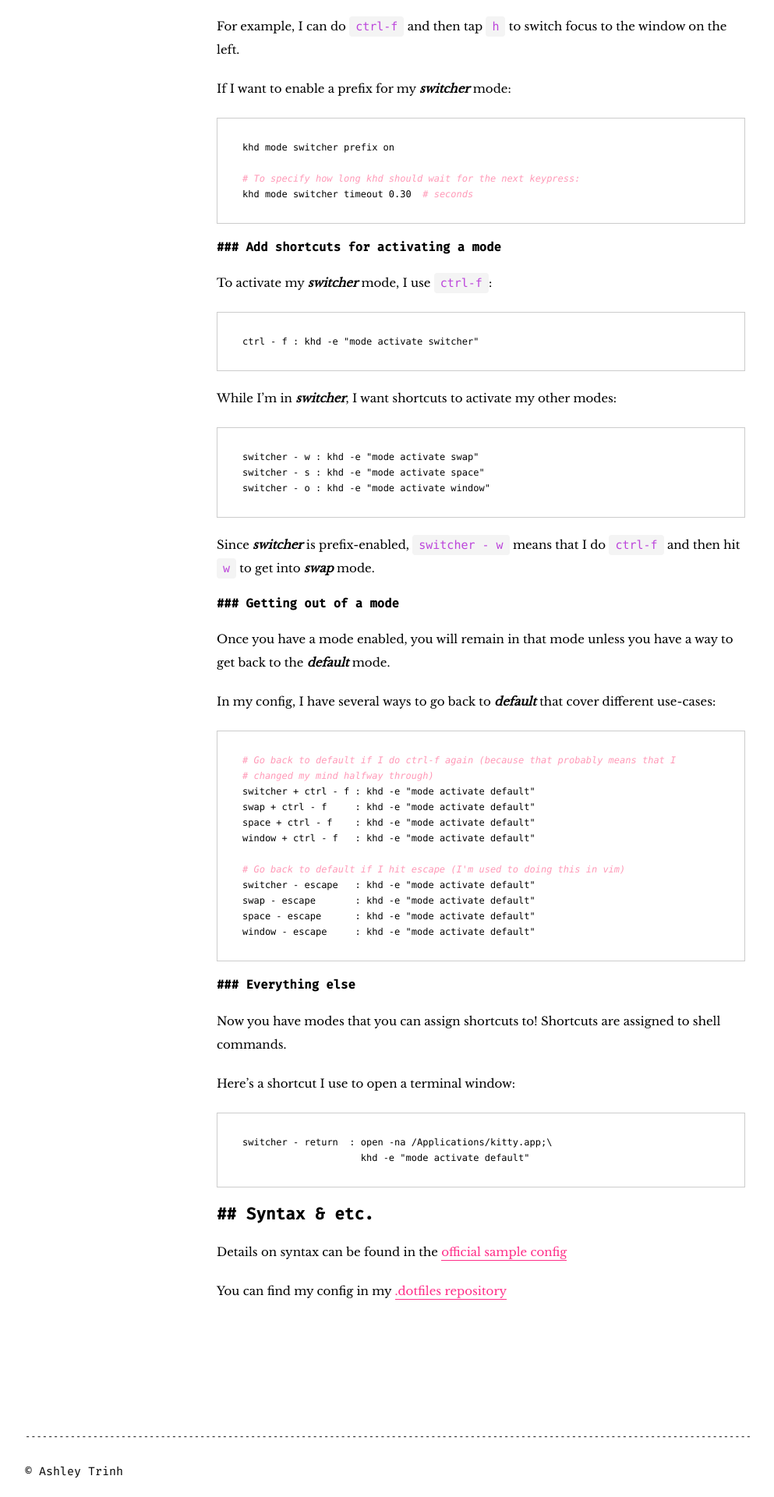
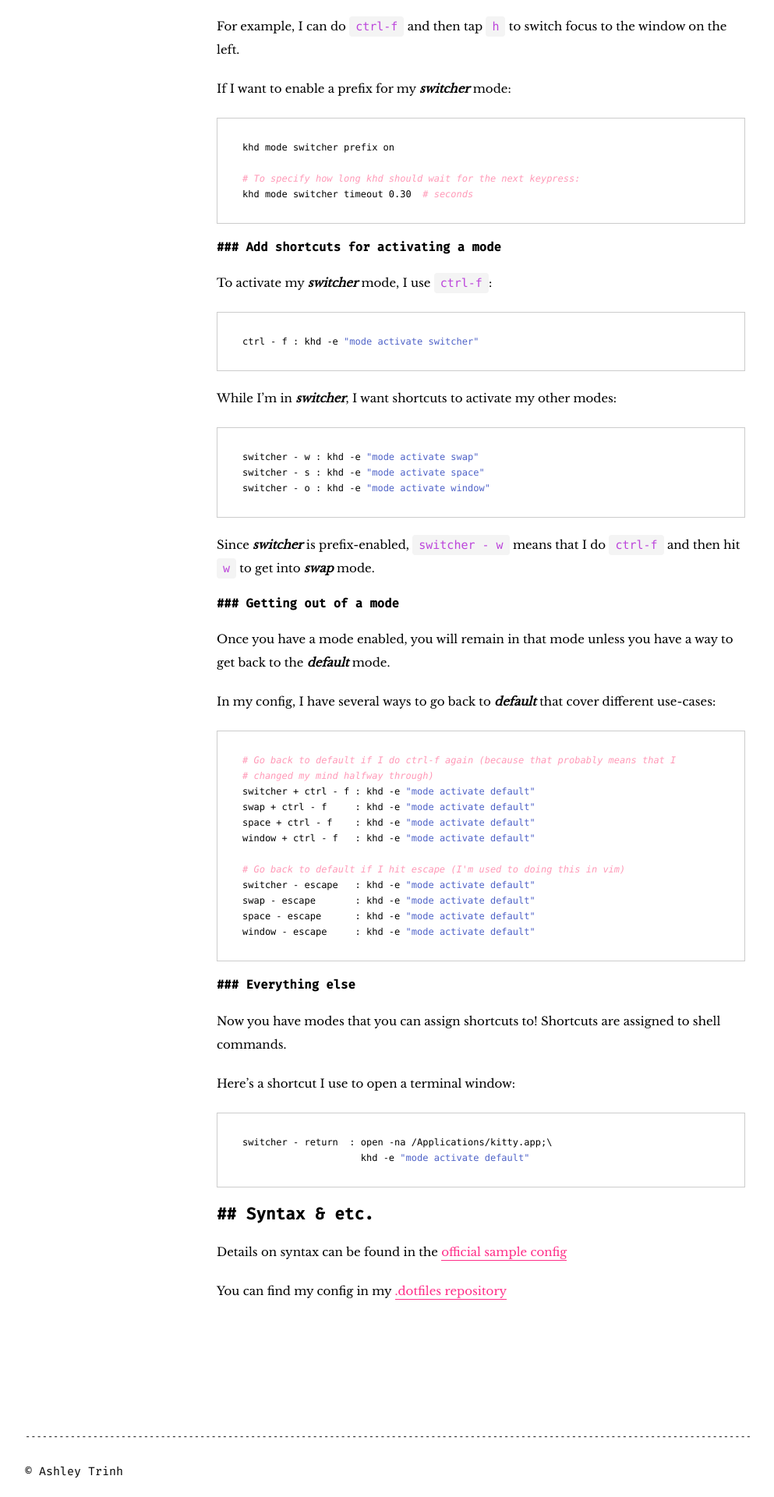
Before and after one commit to atrnh/atrnh.github.io, a Jekyll site: the page built from _posts/2018-07-19-modal-keyboard-shortcuts.md, in a window 1280 px wide. Shown: the part 1567-3487 px from the top of the page at 78% size, without its empty margins (140-1133 px from the left). Built offline with Jekyll 4.4.1, drawn with Linux system fonts in a browser that asks for light colours.

Commit message:
Add colors to syntax highlighting

```diff
--- a/_sass/colors.scss
+++ b/_sass/colors.scss
@@ -6,5 +6,6 @@ $meta-color: #b5b5b5;
 $code-color: #bc45db;
 
 $syntax-c-color: #ff99b7;
+$syntax-s2-color: #4e62c7;
 
 $blue: #00bcd4;
--- a/_sass/highlighter.scss
+++ b/_sass/highlighter.scss
@@ -1,6 +1,10 @@
-.hack .post-content .highlighter-rouge pre code{
+.hack .highlighter-rouge pre code{
   .c {
     font-style: italic;
     color: $syntax-c-color;
   }
+
+  .s2 {
+    color: $syntax-s2-color;
+  }
 }
```
